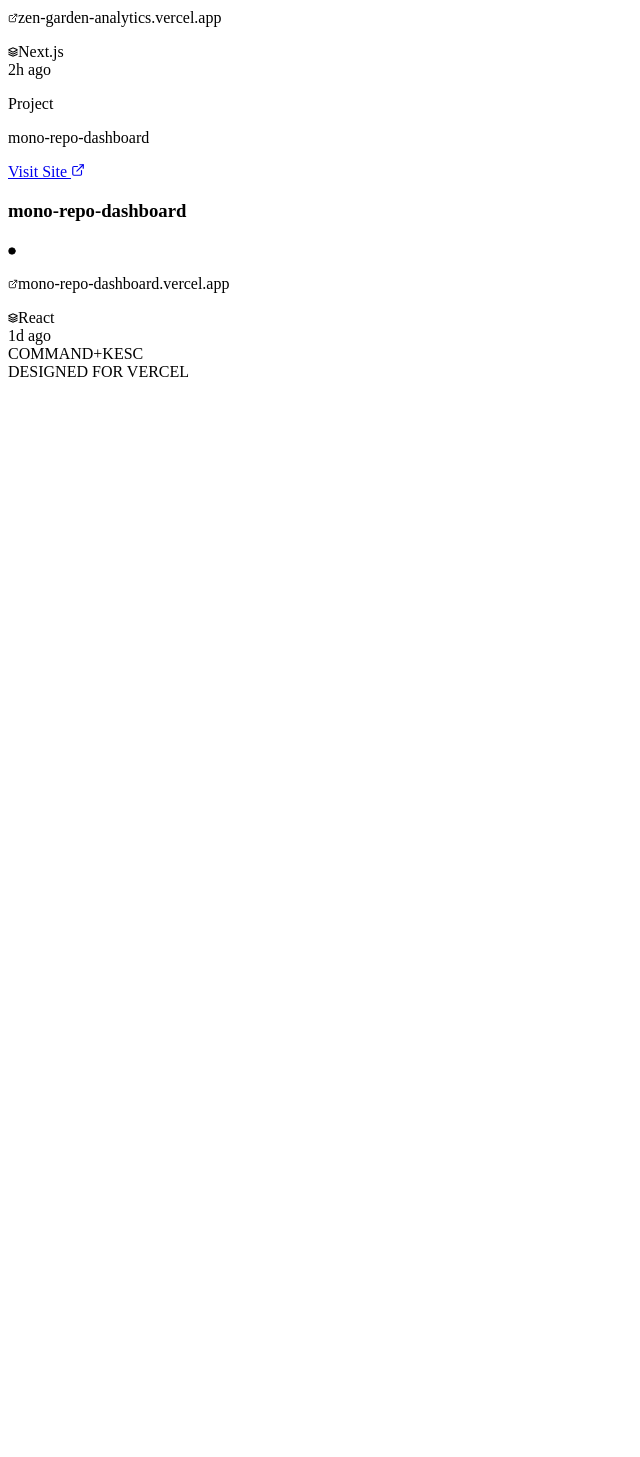
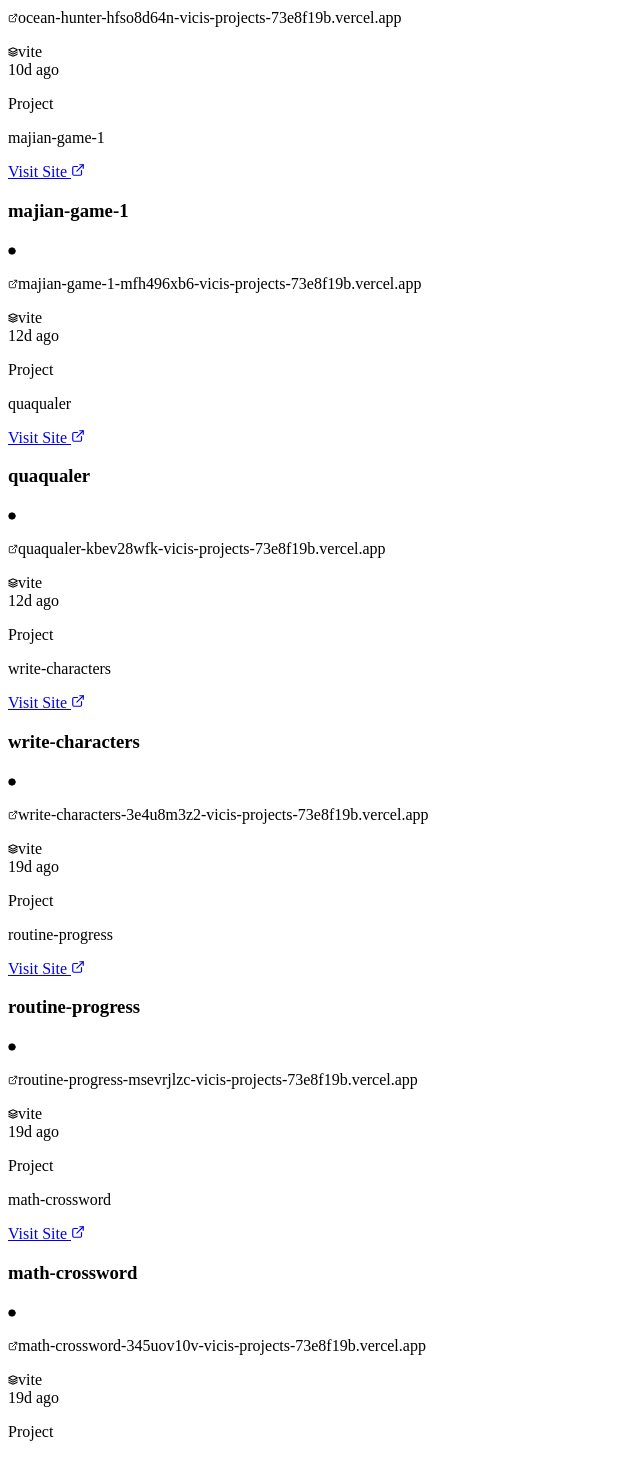
Before and after one commit to vicquana/zenfolio, a React (Vite) app: page / in a window 1280 px wide. Shown: the part 380-1837 px from the top of the page, without its empty margins (0-640 px from the left). Before the commit the page ends 800 px from the top, so only its background shows below. Built offline with nearby package versions, Linux system fonts and the light colour scheme.

Commit message:
chore: keep only public portfolio projects and ignore Vercel snapshot data

```diff
--- a/constants.ts
+++ b/constants.ts
@@ -1,48 +1,77 @@
 import { ProjectData } from './types';
 
-export interface CuratedProject extends ProjectData {
-  featured: boolean;
-}
-
-// Curated source list from your Vercel account.
-// Set `featured: true` only for projects you want in the public portfolio.
-export const ALL_VERCEL_PROJECTS: CuratedProject[] = [
+// Public projects only.
+export const PORTFOLIO_PROJECTS: ProjectData[] = [
   {
-    id: 'vercel_zen_garden_analytics',
-    name: 'zen-garden-analytics',
-    url: 'https://zen-garden-analytics.vercel.app',
-    updatedAt: new Date(Date.now() - 1000 * 60 * 60 * 2).toISOString(),
-    framework: 'Next.js',
-    status: 'READY',
-    featured: true
+    id: 'prj_1OEg1Shie9RRKnikVFcqe1PMqiig',
+    name: 'ocean-hunter',
+    url: 'https://ocean-hunter-hfso8d64n-vicis-projects-73e8f19b.vercel.app',
+    updatedAt: '2026-02-01T05:51:24.923Z',
+    framework: 'vite',
+    status: 'READY'
   },
   {
-    id: 'vercel_mono_repo_dashboard',
-    name: 'mono-repo-dashboard',
-    url: 'https://mono-repo-dashboard.vercel.app',
-    updatedAt: new Date(Date.now() - 1000 * 60 * 60 * 24).toISOString(),
-    framework: 'React',
-    status: 'READY',
-    featured: true
+    id: 'prj_Kc3xSyVviyWf8BbsEgJaKI0KLjOf',
+    name: 'majian-game-1',
+    url: 'https://majian-game-1-mfh496xb6-vicis-projects-73e8f19b.vercel.app',
+    updatedAt: '2026-01-29T16:55:46.403Z',
+    framework: 'vite',
+    status: 'READY'
   },
   {
-    id: 'vercel_linear_clone_v2',
-    name: 'linear-clone-v2',
-    url: 'https://linear-clone-v2.vercel.app',
-    updatedAt: new Date(Date.now() - 1000 * 60 * 60 * 48).toISOString(),
-    framework: 'Vue.js',
-    status: 'BUILDING',
-    featured: false
+    id: 'prj_2o1nM13GPk2kwybP5415ULTQUf8C',
+    name: 'quaqualer',
+    url: 'https://quaqualer-kbev28wfk-vicis-projects-73e8f19b.vercel.app',
+    updatedAt: '2026-01-29T16:51:32.880Z',
+    framework: 'vite',
+    status: 'READY'
   },
   {
-    id: 'vercel_hyper_commerce',
-    name: 'hyper-commerce',
-    url: 'https://hyper-commerce.vercel.app',
-    updatedAt: new Date(Date.now() - 1000 * 60 * 60 * 120).toISOString(),
-    framework: 'Svelte',
-    status: 'ERROR',
-    featured: false
-  }
+    id: 'prj_rDaORGsL64ZJpb10Xan1Vo4DutKj',
+    name: 'write-characters',
+    url: 'https://write-characters-3e4u8m3z2-vicis-projects-73e8f19b.vercel.app',
+    updatedAt: '2026-01-22T18:43:37.156Z',
+    framework: 'vite',
+    status: 'READY'
+  },
+  {
+    id: 'prj_QCnPt4FE30B2slQdG1O7KhwEiVlO',
+    name: 'routine-progress',
+    url: 'https://routine-progress-msevrjlzc-vicis-projects-73e8f19b.vercel.app',
+    updatedAt: '2026-01-22T18:23:41.411Z',
+    framework: 'vite',
+    status: 'READY'
+  },
+  {
+    id: 'prj_nmwbECA93hxLXgdrc8VbeuNdwqu6',
+    name: 'math-crossword',
+    url: 'https://math-crossword-345uov10v-vicis-projects-73e8f19b.vercel.app',
+    updatedAt: '2026-01-22T18:22:49.697Z',
+    framework: 'vite',
+    status: 'READY'
+  },
+  {
+    id: 'prj_UnJ5fGiXgQbYfNglwDyR3040Jc6L',
+    name: 'echomelo',
+    url: 'https://echomelo-b6sdhfuqe-vicis-projects-73e8f19b.vercel.app',
+    updatedAt: '2025-11-17T17:29:06.179Z',
+    framework: 'vite',
+    status: 'READY'
+  },
+  {
+    id: 'prj_N4uvOzEW0yc9I5ZKXckAf72sPuOz',
+    name: 'ar-ladder',
+    url: 'https://ar-ladder-8ajeoacm1-vicis-projects-73e8f19b.vercel.app',
+    updatedAt: '2025-11-06T17:10:01.311Z',
+    framework: 'vite',
+    status: 'READY'
+  },
+  {
+    id: 'prj_eQlbHlPAaBA7B6yQWOo8rWCRKJa4',
+    name: 'tiptidy-001',
+    url: 'https://tiptidy-001-puu2yynzb-vicis-projects-73e8f19b.vercel.app',
+    updatedAt: '2025-09-10T04:01:20.818Z',
+    framework: 'vite',
+    status: 'READY'
+  },
 ];
-
-export const PORTFOLIO_PROJECTS: ProjectData[] = ALL_VERCEL_PROJECTS.filter((project) => project.featured);
```
Also changed, not shown: 1 other file (tests, documents, lock files or other folders).
